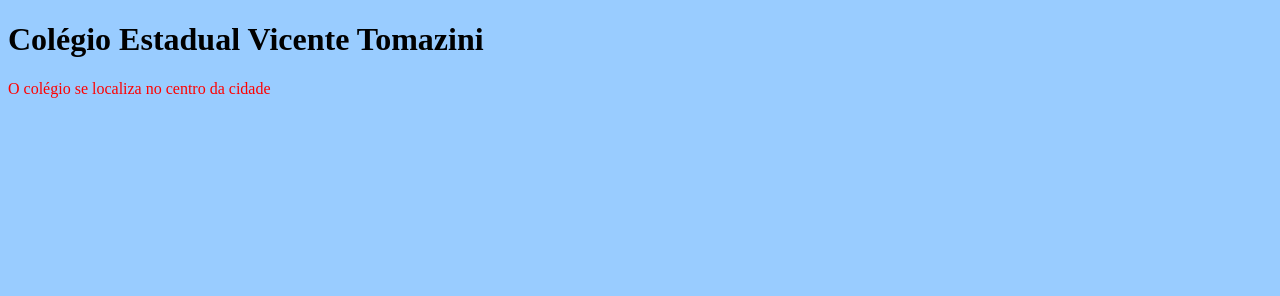
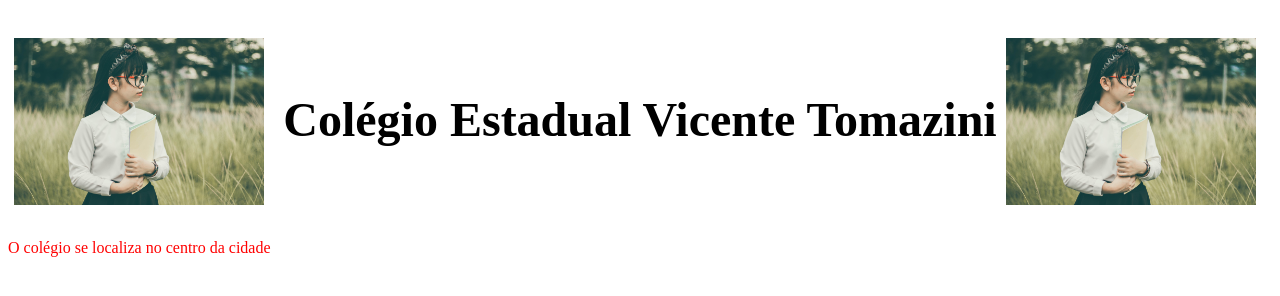
Before and after one commit to ProfLucasSilva/Site-3-Trimestre, a plain HTML site: page index.html in a window 1280 px wide. Drawn offline with Linux system fonts and the light colour scheme.

Commit message:
Add files via upload

```diff
--- a/index.html
+++ b/index.html
@@ -6,7 +6,12 @@
         </head>
 
     <body>
-        <h1>Colégio Estadual Vicente Tomazini</h1>
+        <div>
+            <img src="aluno.jpg" class="aluno1">
+            <img src="aluno.jpg" class="aluno2">
+            <h1>Colégio Estadual Vicente Tomazini</h1>
+        </div>
+
         <p>O colégio se localiza no centro da cidade</p>
 
 
--- a/style.css
+++ b/style.css
@@ -1,7 +1,25 @@
-body {
-    background: #99CCFF;
+h1 {
+    padding:60px;
+    font-size: 300%;
+    text-align: center;
 }
 
 p {
     color:red;
 }
+
+.aluno1{
+    float: left;
+    border: transparent thin solid;
+    padding: 5px;
+    margin: 0px 10px 10px 0;
+    max-width: 250px;
+}
+
+.aluno2 {
+    float: right;
+    border: transparent thin solid;
+    padding: 5px;
+    margin: 0px 10px 10px 0;
+    max-width: 250px;
+}
```
Also changed, not shown: aluno.jpg (added).
